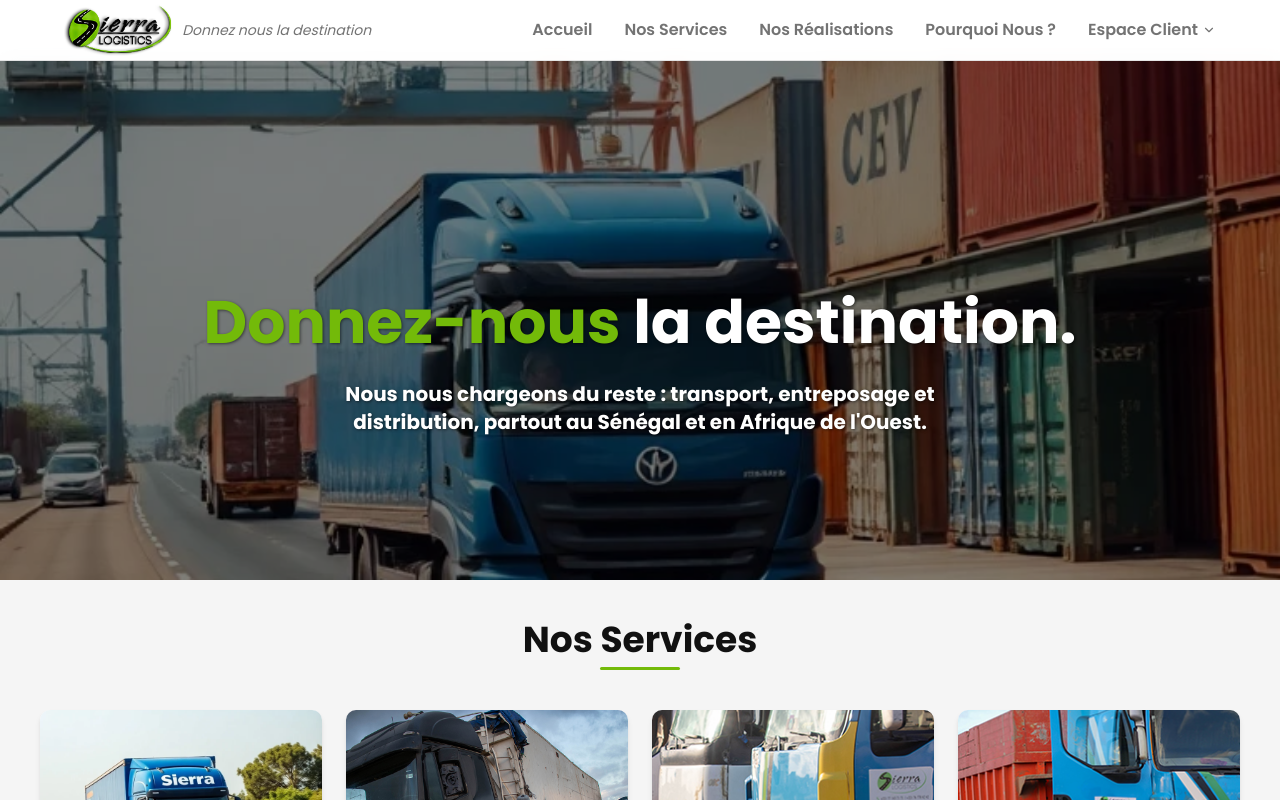
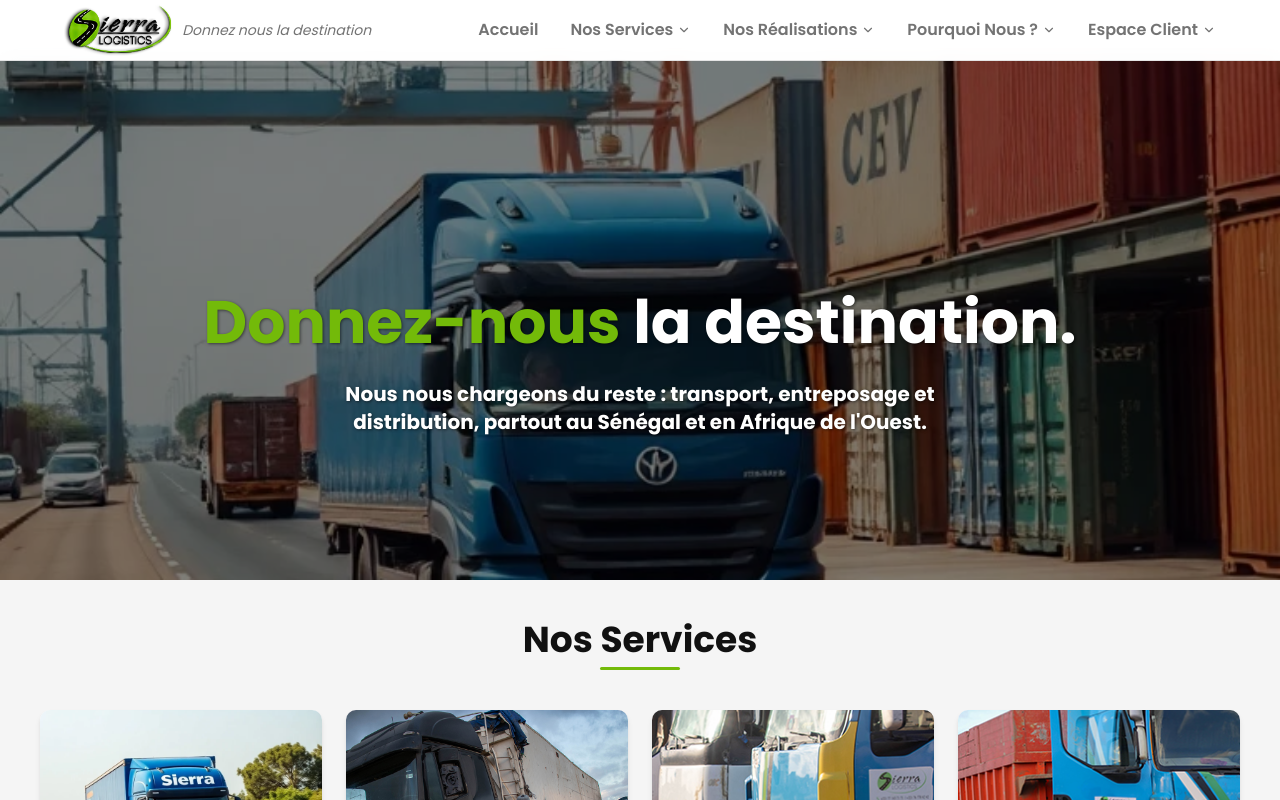
Before and after one commit to badutop/Sierra_Logistics, a Next.js app: page / in a window 1280 px wide. Shown: the top 800 px of the page. Built offline with nearby package versions, Linux system fonts and the light colour scheme.

Commit message:
Transformer les menus Services/Réalisations/Pourquoi en menus déroulants
Chaque item du menu d'entête liste maintenant les pages concernées
(survol en desktop, accordéon en mobile), avec des libellés raccourcis
pour les titres de pages longs.

```diff
--- a/src/components/site-header.jsx
+++ b/src/components/site-header.jsx
@@ -8,9 +8,35 @@ import { cn } from "@/lib/utils";
 
 const NAV_LINKS = [
   { href: "/#hero", label: "Accueil" },
-  { href: "/#services", label: "Nos Services" },
-  { href: "/#realisations", label: "Nos Réalisations" },
-  { href: "/#pourquoi", label: "Pourquoi Nous ?" },
+  {
+    href: "/#services",
+    label: "Nos Services",
+    items: [
+      { href: "/transport-routier", label: "Transport Routier" },
+      { href: "/transport-conteneurs", label: "Transport de Conteneurs" },
+      { href: "/location-camions", label: "Location de Camions" },
+      { href: "/bennes-tp", label: "Bennes TP" },
+    ],
+  },
+  {
+    href: "/#realisations",
+    label: "Nos Réalisations",
+    items: [
+      { href: "/realisations/transfert-cereales", label: "Transfert de Céréales" },
+      { href: "/realisations/empotage-ble", label: "Empotage de Blé (Dakar)" },
+      { href: "/realisations/manutention-ter", label: "Manutention & Levage (TER)" },
+      { href: "/realisations/transport-arachide", label: "Campagne Arachidière" },
+    ],
+  },
+  {
+    href: "/#pourquoi",
+    label: "Pourquoi Nous ?",
+    items: [
+      { href: "/fiabilite", label: "Fiabilité & Sécurité" },
+      { href: "/technologie", label: "Haute Technologie" },
+      { href: "/support-client", label: "Support Client" },
+    ],
+  },
 ];
 
 const CLIENT_LINKS = [
@@ -25,7 +51,7 @@ const NAV_LINK_CLASS =
 
 export function SiteHeader() {
   const [mobileOpen, setMobileOpen] = useState(false);
-  const [dropdownOpen, setDropdownOpen] = useState(false);
+  const [openMobileMenu, setOpenMobileMenu] = useState(null);
 
   return (
     <header className="fixed top-0 left-0 z-50 w-full border-b bg-background/95 backdrop-blur supports-[backdrop-filter]:bg-background/80">
@@ -45,13 +71,34 @@ export function SiteHeader() {
         </Link>
 
         <ul className="hidden items-center gap-8 md:flex">
-          {NAV_LINKS.map((link) => (
+          {NAV_LINKS.map((link) =>
+            link.items ? (
+              <li key={link.href} className="group relative">
+                <Link href={link.href} className={cn(NAV_LINK_CLASS, "inline-flex items-center gap-1")}>
+                  {link.label}
+                  <ChevronDown className="size-3.5" />
+                </Link>
+                <ul className="invisible absolute left-0 top-full min-w-[260px] rounded-md border bg-background py-2 opacity-0 shadow-lg transition-opacity group-hover:visible group-hover:opacity-100">
+                  {link.items.map((item) => (
+                    <li key={item.href}>
+                      <Link
+                        href={item.href}
+                        className="block px-4 py-2 text-sm leading-snug font-medium whitespace-normal text-muted-foreground hover:bg-muted hover:text-brand-accent"
+                      >
+                        {item.label}
+                      </Link>
+                    </li>
+                  ))}
+                </ul>
+              </li>
+            ) : (
               <li key={link.href}>
                 <Link href={link.href} className={NAV_LINK_CLASS}>
                   {link.label}
                 </Link>
               </li>
-          ))}
+            )
+          )}
           <li className="group relative">
             <button className="flex items-center gap-1 font-semibold text-muted-foreground transition-colors group-hover:text-brand-accent">
               Espace Client <ChevronDown className="size-3.5" />
@@ -86,7 +133,49 @@ export function SiteHeader() {
 
       {mobileOpen && (
         <ul className="flex flex-col border-t bg-background md:hidden">
-          {NAV_LINKS.map((link) => (
+          {NAV_LINKS.map((link) =>
+            link.items ? (
+              <li key={link.href} className="border-b">
+                <div className="flex items-center justify-between">
+                  <Link
+                    href={link.href}
+                    className="flex-1 px-5 py-3 font-semibold text-muted-foreground hover:text-brand-accent"
+                    onClick={() => setMobileOpen(false)}
+                  >
+                    {link.label}
+                  </Link>
+                  <button
+                    aria-label={`Afficher les pages ${link.label}`}
+                    className="px-4 py-3 text-muted-foreground"
+                    onClick={() =>
+                      setOpenMobileMenu((k) => (k === link.href ? null : link.href))
+                    }
+                  >
+                    <ChevronDown
+                      className={cn(
+                        "size-4 transition-transform",
+                        openMobileMenu === link.href && "rotate-180"
+                      )}
+                    />
+                  </button>
+                </div>
+                {openMobileMenu === link.href && (
+                  <ul className="space-y-1 bg-muted p-3">
+                    {link.items.map((item) => (
+                      <li key={item.href}>
+                        <Link
+                          href={item.href}
+                          className="block rounded-md px-4 py-2 text-sm leading-snug font-medium text-muted-foreground hover:bg-background hover:text-brand-accent"
+                          onClick={() => setMobileOpen(false)}
+                        >
+                          {item.label}
+                        </Link>
+                      </li>
+                    ))}
+                  </ul>
+                )}
+              </li>
+            ) : (
               <li key={link.href}>
                 <Link
                   href={link.href}
@@ -96,16 +185,22 @@ export function SiteHeader() {
                   {link.label}
                 </Link>
               </li>
-          ))}
+            )
+          )}
           <li>
             <button
               className="flex w-full items-center justify-between px-5 py-3 font-semibold text-muted-foreground"
-              onClick={() => setDropdownOpen((v) => !v)}
+              onClick={() => setOpenMobileMenu((k) => (k === "client" ? null : "client"))}
             >
               Espace Client
-              <ChevronDown className={cn("size-4 transition-transform", dropdownOpen && "rotate-180")} />
+              <ChevronDown
+                className={cn(
+                  "size-4 transition-transform",
+                  openMobileMenu === "client" && "rotate-180"
+                )}
+              />
             </button>
-            {dropdownOpen && (
+            {openMobileMenu === "client" && (
               <ul className="space-y-2 bg-muted p-3">
                 {CLIENT_LINKS.map((link) => (
                   <li key={link.href}>
```
Lines whose indentation alone changed are shown as unchanged.
